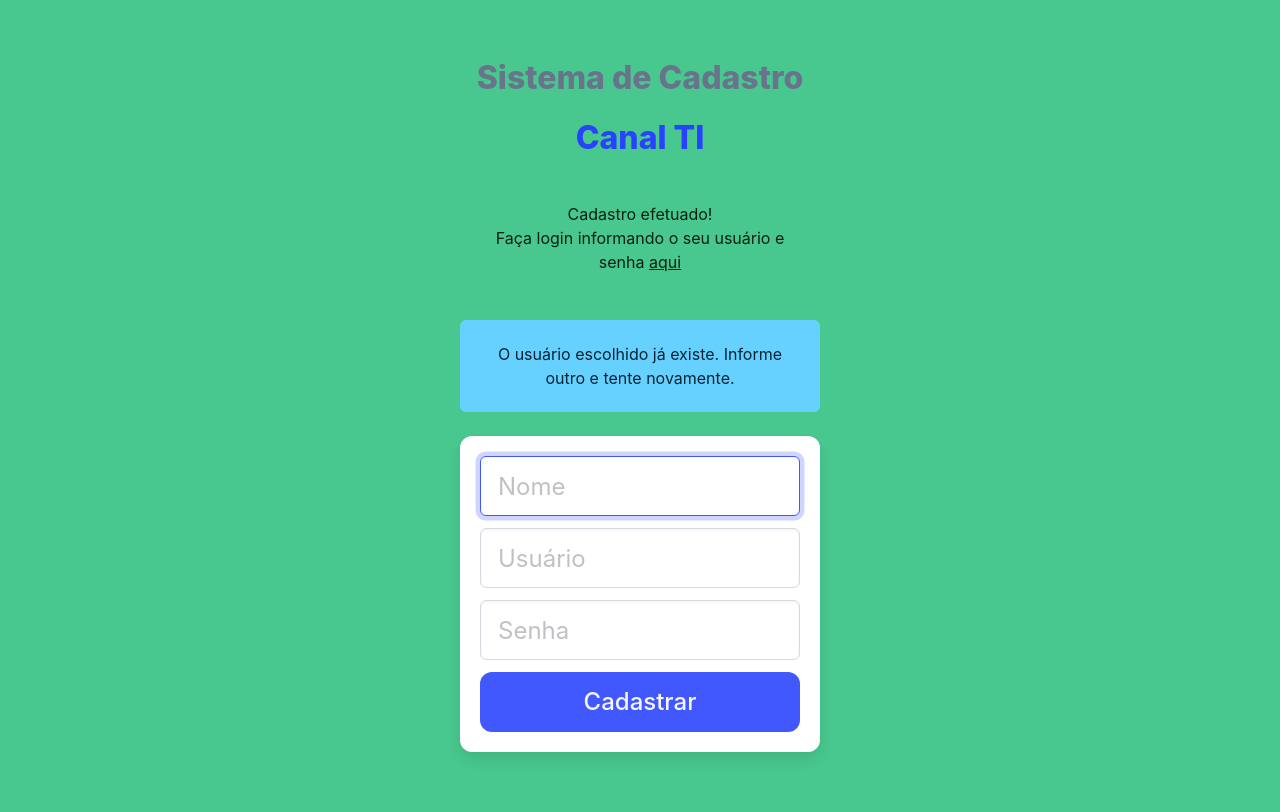
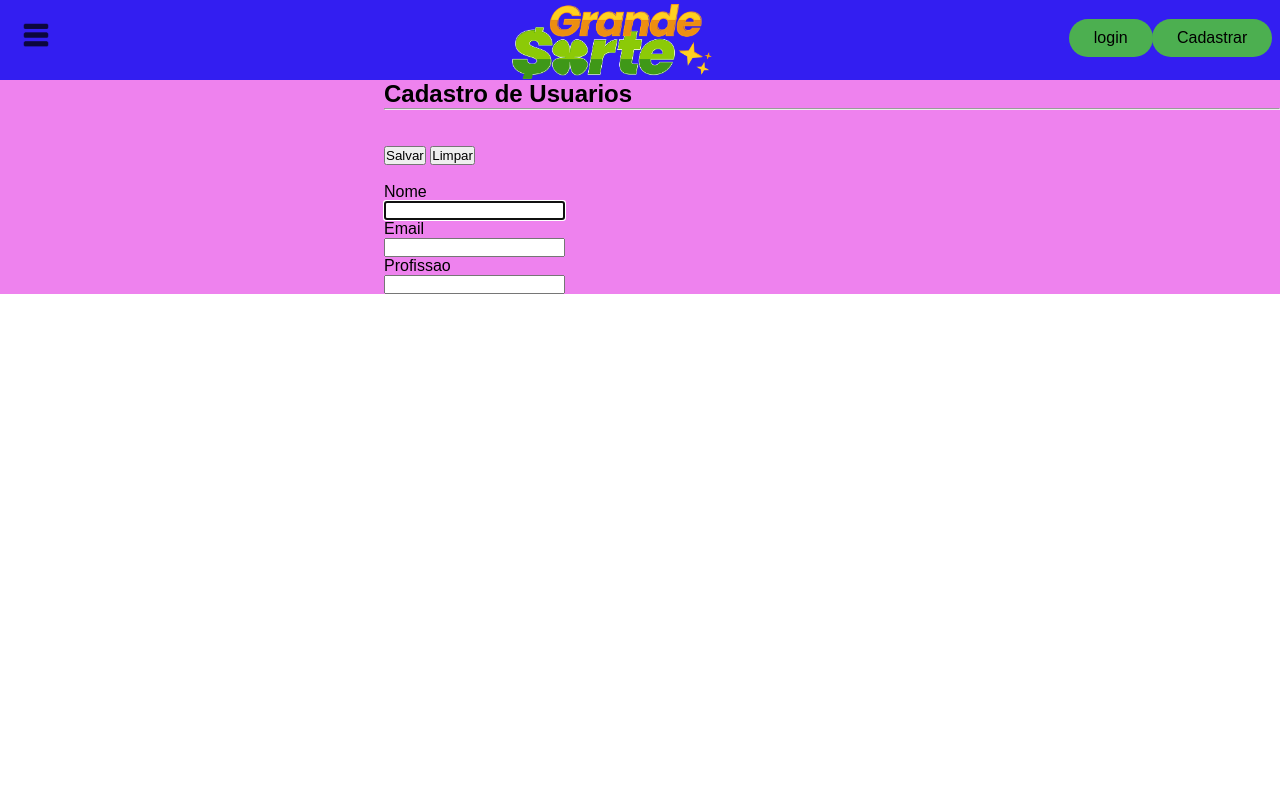
Before and after one commit to willianssf/Animal-Game, a PHP site: page /cadastro.php in a window 1280 px wide. After the commit the page ends 294 px from the top, so only its background shows below. Run offline with PHP 8.4, Linux system fonts and the light colour scheme; some libraries are stand-ins or nearby versions.

Commit message:
Adicionado conexao com o banco e adicionado a pagina de cadastro

```diff
--- /dev/null
+++ b/CadastroCSS.css
@@ -0,0 +1,8 @@
+.container{
+    padding-left: 30%;
+    background-color: violet;
+}
+form{
+
+
+}
--- a/Menu.css
+++ b/Menu.css
@@ -51,6 +51,7 @@ label{
 }
 
 .logo_inicio{
+
     width: 100%;
     height: 80px;
     background-color:rgb(51, 30, 241);
@@ -58,8 +59,9 @@ label{
 }
 .logo{
     position: absolute;
+    top: 4px;
     width: 200px;
-    left: 42%;
+    left: 40%;
 }
 .btn_login{
     position: absolute;
@@ -89,3 +91,12 @@ label{
     display: inline-block;
     font-size: 16px;
 }
+.logoCSS{
+    position: relative;
+    margin-left: 172px;
+    margin-right: 258px;
+}
+.logoCSS:hover{
+
+    background-color:rgb(51, 30, 241);
+}
--- a/cadastro.php
+++ b/cadastro.php
@@ -1,54 +1,54 @@
 <!DOCTYPE html>
 <html>
+    <head>
+        <title>Cadastra-se</title>
+        <meta charset="utf-8">
+    </head>
+    <body>
+    <link rel="stylesheet" type="text/css" href="Menu.css">
+        <input type="checkbox" id="check">
+            <label for="check">
+                <img class="menu_hanburger" src="menu_hanburger.png">
+            </label>
+            <nav>
+                <ul>
+                    <li><a href="index.html">home</a></li>
+                    <li><a href="">Últimos Sorteios</a></li>
+                    <li><a href="">Contatos</a></li>
+                    <li><a href="">Sobre</a></li>
+                </ul>
+            </nav>
+            <div class="logo_inicio">
+                <a href="index.html" class="logoCSS"><img class="logo" src="logo-grande-sorte.png"></a>
+            </div>
+            <div>
+                <a href="" class="btn_login">login</a>
+                <a href="cadastro.php" class="btn_cadastrar">Cadastrar</a>
+            </div>
 
-<head>
-    <meta charset="utf-8">
-    <meta http-equiv="X-UA-Compatible" content="IE=edge">
-    <meta name="viewport" content="width=device-width, initial-scale=1">
-    <title>Sistema de Cadastro - PHP + MySQL - Canal TI</title>
-    <link href="https://fonts.googleapis.com/css?family=Open+Sans:300,400,700" rel="stylesheet">
-    <link rel="stylesheet" href="css/bulma.min.css" />
-    <link rel="stylesheet" type="text/css" href="css/login.css">
-</head>
+        <link rel="stylesheet" type="text/css" href="CadastroCSS.css">
+        <div class="container">
+            <section>
+                <h1>Cadastro de Usuarios</h1>
+                <hr><br><br>
 
-<body>
-    <section class="hero is-success is-fullheight">
-        <div class="hero-body">
-            <div class="container has-text-centered">
-                <div class="column is-4 is-offset-4">
-                    <h3 class="title has-text-grey">Sistema de Cadastro</h3>
-                    <h3 class="title has-text-grey"><a href="https://youtube.com/canaltioficial" target="_blank">Canal TI</a></h3>
-                    <div class="notification is-success">
-                      <p>Cadastro efetuado!</p>
-                      <p>Faça login informando o seu usuário e senha <a href="login.php">aqui</a></p>
-                    </div>
-                    <div class="notification is-info">
-                        <p>O usuário escolhido já existe. Informe outro e tente novamente.</p>
-                    </div>
-                    <div class="box">
-                        <form action="cadastrar.php" method="POST">
-                            <div class="field">
-                                <div class="control">
-                                    <input name="nome" type="text" class="input is-large" placeholder="Nome" autofocus>
-                                </div>
-                            </div>
-                            <div class="field">
-                                <div class="control">
-                                    <input name="usuario" type="text" class="input is-large" placeholder="Usuário">
-                                </div>
-                            </div>
-                            <div class="field">
-                                <div class="control">
-                                    <input name="senha" class="input is-large" type="password" placeholder="Senha">
-                                </div>
-                            </div>
-                            <button type="submit" class="button is-block is-link is-large is-fullwidth">Cadastrar</button>
-                        </form>
-                    </div>
-                </div>
-            </div>
+                <form method="post" action="processa.php">
+                    <input type="submit" value="Salvar" class="btn">
+                    <input type="reset" value="Limpar" class="btn">
+                    <br><br>
+
+                    Nome <br>
+                    <input type="text" name="nome" class="campo" maxlength="40"required autofocus><br>
+                    Email<br>
+                    <input type="email" name="email" class="campo" maxlength="50"required><br>
+                    Profissao<br>
+                    <input type="text" name="profissao" class="campo" maxlength="40"required><br>
+
+
+
+                </form>
+            </section>
+
         </div>
-    </section>
-</body>
-
+    </body>
 </html>
--- a/conectaBD.php
+++ b/conectaBD.php
@@ -2,6 +2,10 @@
 $servidor = "localhost";
 $usuario = "root";
 $senha = "";
-$dbname = "cadastros";
+$dbname = "cadastro";
 
 $conn = mysqli_connect($servidor, $usuario, $senha, $dbname);
+if(!$conn){
+    print "FALHA COM A CONEXAO COM O BANCO DE DADOS";
+}
+?>
--- a/index.html
+++ b/index.html
@@ -11,7 +11,7 @@
         </label>
         <nav>
             <ul>
-                <li><a href="">home</a></li>
+                <li><a href="index.html">home</a></li>
                 <li><a href="">Últimos Sorteios</a></li>
                 <li><a href="">Contatos</a></li>
                 <li><a href="">Sobre</a></li>
@@ -22,7 +22,7 @@
         </div>
         <div>
             <a href="" class="btn_login">login</a>
-            <a href="" class="btn_cadastrar">Cadastrar</a>
+            <a href="cadastro.php" class="btn_cadastrar">Cadastrar</a>
         </div>
     </body>
 </html>
```
Also changed, not shown: processa.php (added, +24 -0 lines).
